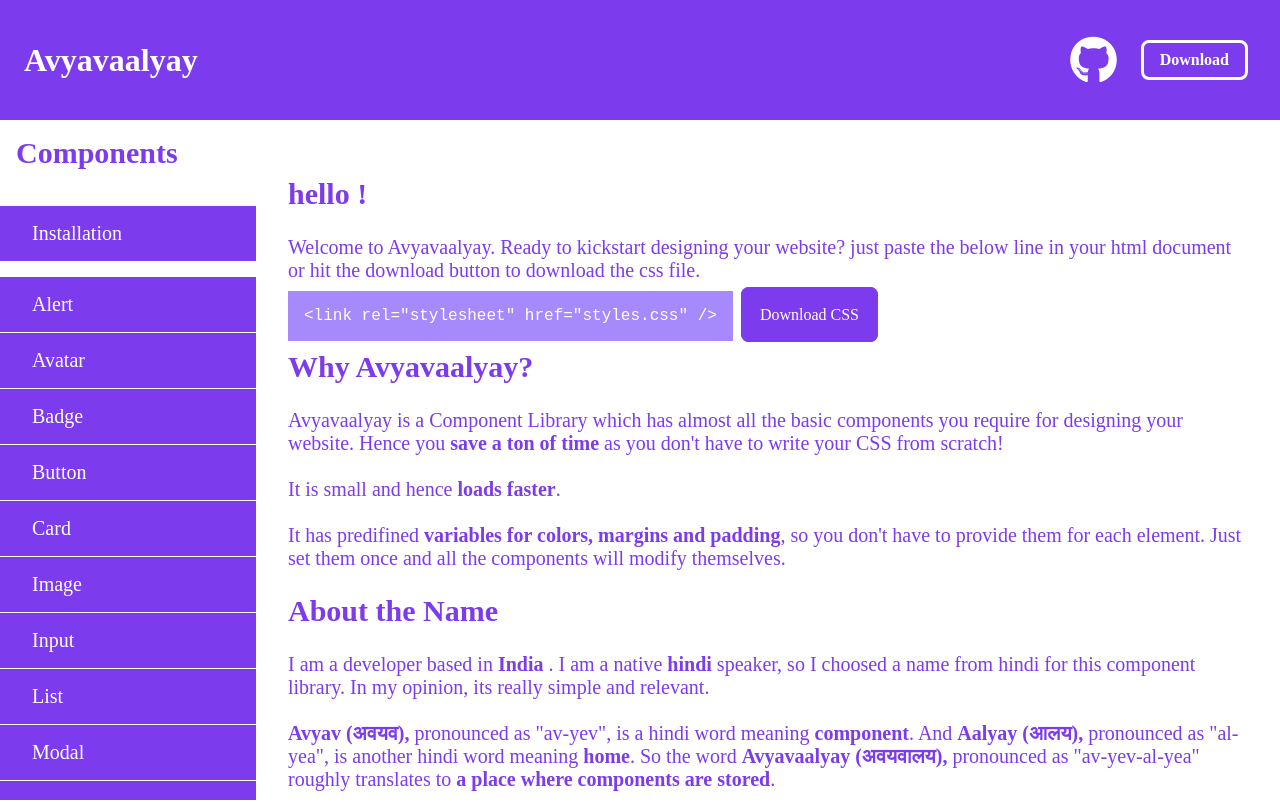
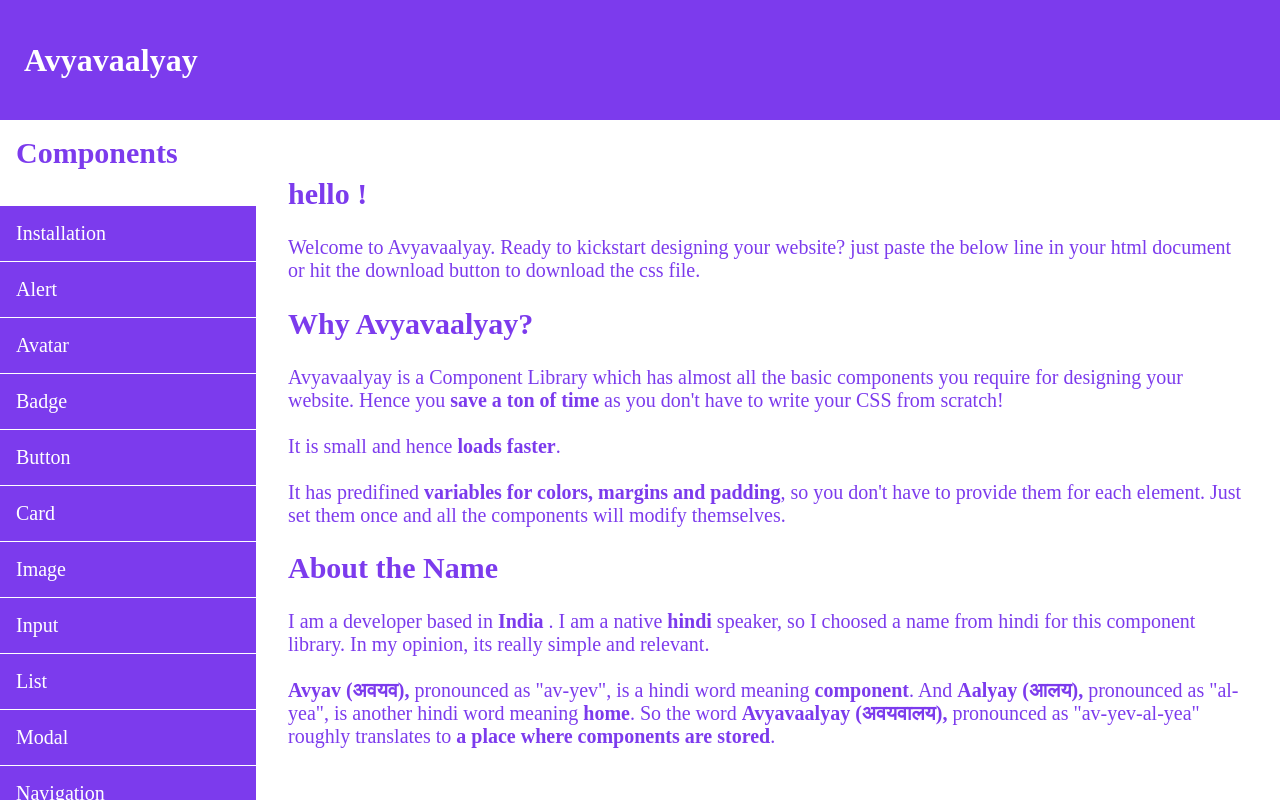
Before and after one commit to vermarishi1203/Avyvaalya, a React (Create React App) app: page / in a window 1280 px wide. Shown: the top 802 px of the page. Built offline with nearby package versions, Linux system fonts and the light colour scheme.

Commit message:
removed download

```diff
--- a/src/App.js
+++ b/src/App.js
@@ -1,5 +1,5 @@
 import "./styles.css";
-// import "/public/avyavaalya.css";
+import "/public/avyavaalya.css";
 import { useState } from "react";
 import { Intro } from "./intro";
 import {
@@ -91,13 +91,13 @@ export default function ComponentLibrary() {
     <div className="component-library">
       <header>
         <h1>{componentLibraryName}</h1>
-        <a
+        {/* <a
           href="https://github.com/vermarishi1203/Avyvaalya"
           className="fab fa-github"
         ></a>
         <a href="#" download className="download button button--primary">
           Download
-        </a>
+        </a> */}
       </header>
       <section className="components">
         <h2>Components</h2>
--- a/src/intro.js
+++ b/src/intro.js
@@ -7,7 +7,7 @@ export const Intro = () => {
         paste the below line in your html document or hit the download button to
         download the css file.
       </p>
-      <code>
+      {/* <code>
         {"<"}link rel="stylesheet" href="styles.css" /{">"}
       </code>
       <a
@@ -16,7 +16,7 @@ export const Intro = () => {
         className="button button--primary"
       >
         Download CSS
-      </a>
+      </a> */}
       <h2 className="colored-text">Why Avyavaalyay?</h2>
       <p className="colored-text">
         Avyavaalyay is a Component Library which has almost all the basic
--- a/src/styles.css
+++ b/src/styles.css
@@ -1,5 +1,4 @@
-@import url("/public/avyavaalya.css");
-:root  {
+:root {
   --padding: 1rem;
   --margin: 1rem;
   --primary-color: hsl(262, 83%, 58%);
```
